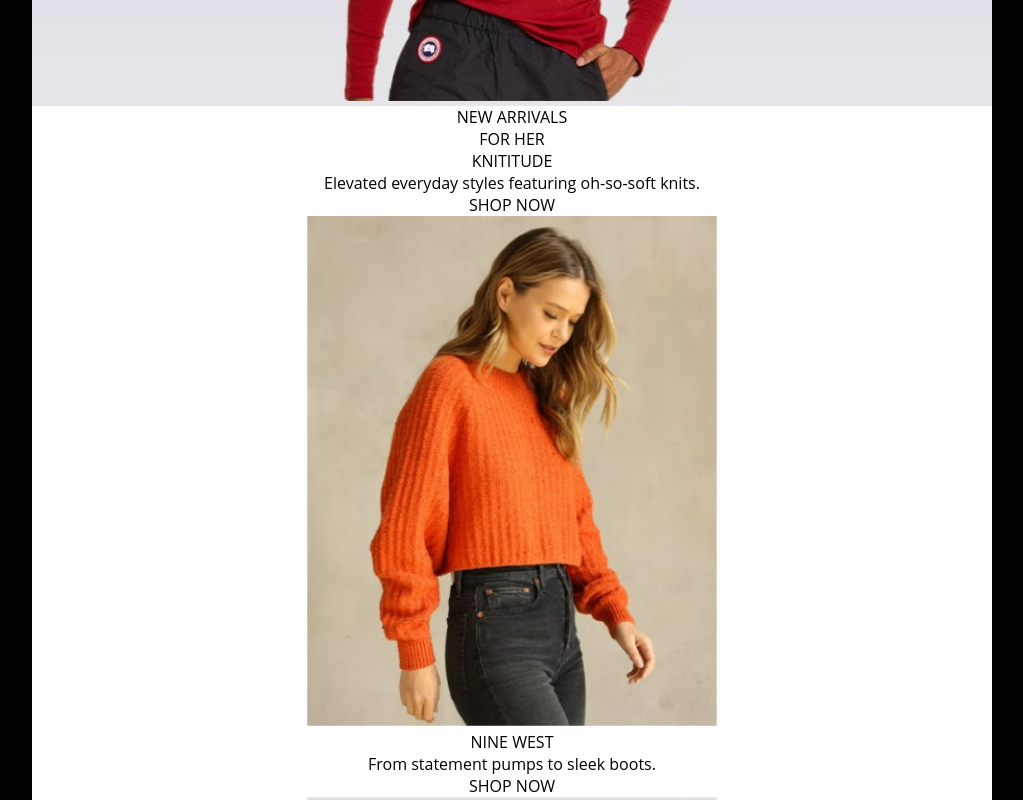
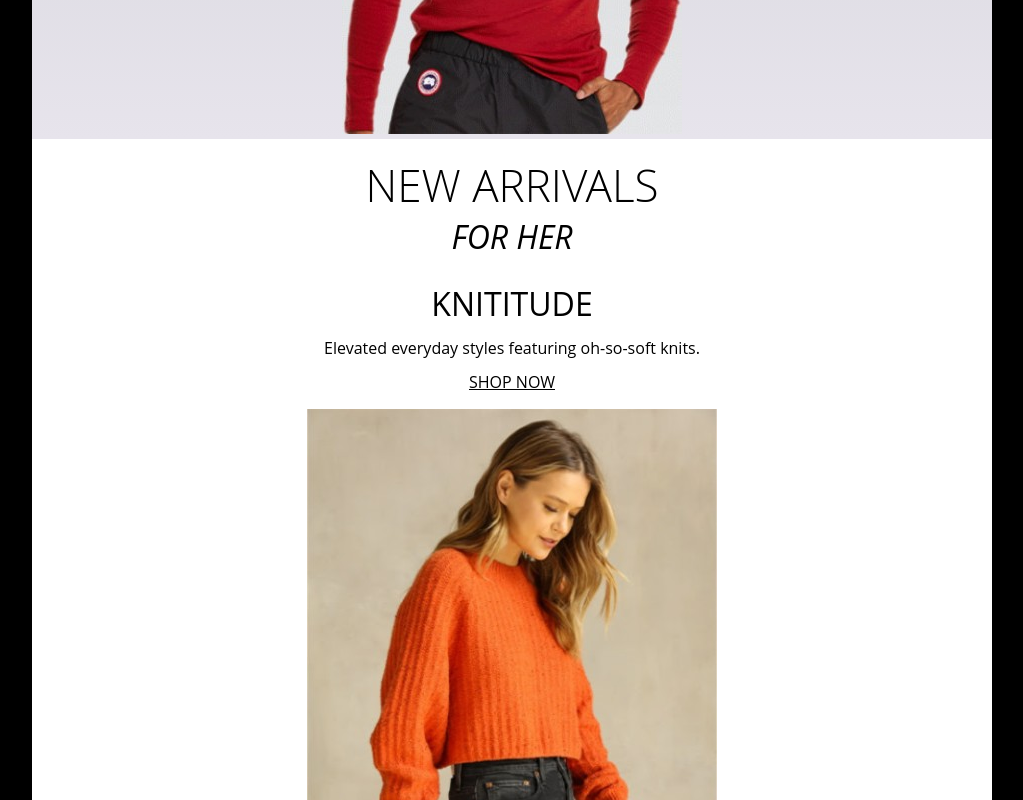
Before and after one commit to DreamEcho100/next_html_email_test, a Next.js app: page / in a window 1280 px wide. Shown: the part 700-1500 px from the top of the page, without its empty margins (128-1151 px from the left). Built offline with nearby package versions, Linux system fonts and the light colour scheme.

Commit message:
Stylizing 'NewArrivalsSection' and adding some necessary components

```diff
--- a/pages/index.tsx
+++ b/pages/index.tsx
@@ -189,6 +189,20 @@ const Link: FC<ILink> = ({ children, style, ...props }) => {
 	);
 };
 
+interface IParagraph extends HTMLAttributes<HTMLParagraphElement> {}
+const Paragraph: FC<IParagraph> = ({ children, style, ...props }) => {
+	const ParagraphStyles: CSSProperties = {
+		margin: 0,
+		padding: 0,
+		...(style || {}),
+	};
+	return (
+		<p style={ParagraphStyles} {...props}>
+			{children}
+		</p>
+	);
+};
+
 const EmailWrapper: FC<{ children?: ReactNode }> = ({ children }) => {
 	const globalStyles = css.global`
 		:root {
@@ -329,7 +343,7 @@ const CanadaGooseSection = () => {
 						align='center'
 						style={{
 							fontWeight: '500',
-							fontSize: '20px',
+							fontSize: '28px',
 							padding: '0 5px',
 							fontStyle: 'italic',
 							paddingTop: '5px',
@@ -337,7 +351,7 @@ const CanadaGooseSection = () => {
 					>
 						JUST DROPPED FOR HIM
 					</td>
-					<td align='center' style={{ fontWeight: '500', fontSize: '28px' }}>
+					<td align='center' style={{ fontWeight: '500', fontSize: '44px' }}>
 						CANADA GOOSE
 					</td>
 					<td
@@ -387,16 +401,30 @@ const NewArrivalsSectionItem = ({
 	src: string;
 }) => {
 	return (
-		<Table width='100%' trs>
-			<td align='center'>{title}</td>
-			<td align='center'>{description}</td>
-			<td align='center'>SHOP NOW</td>
+		<Table width='100%' trs style={{ padding: 8 }}>
+			<td align='center' style={{ fontSize: 32 }}>
+				{title}
+			</td>
+			<td align='center' style={{ padding: 12 }}>
+				{description}
+			</td>
 			<td align='center'>
-				<Image src={src} alt='knititude model' />
+				<Link
+					href='#'
+					style={{
+						textDecoration: 'underline',
+					}}
+				>
+					SHOP NOW
+				</Link>
+			</td>
+			<td align='center'>
+				<Image src={src} alt='knititude model' style={{ padding: 16 }} />
 			</td>
 		</Table>
 	);
 };
+
 const NewArrivalsSection = () => {
 	const data = [
 		{
@@ -415,8 +443,28 @@ const NewArrivalsSection = () => {
 		<Table width='100%' tr>
 			<td>
 				<Table width='100%' trs>
-					<td align='center'>NEW ARRIVALS</td>
-					<td align='center'>FOR HER</td>
+					<td align='center'>
+						<Paragraph
+							style={{
+								fontWeight: 'lighter',
+								fontSize: '44px',
+								marginTop: 16,
+							}}
+						>
+							NEW ARRIVALS
+						</Paragraph>
+					</td>
+					<td align='center'>
+						<Paragraph
+							style={{
+								fontStyle: 'italic',
+								fontSize: '32px',
+								marginBottom: 16,
+							}}
+						>
+							FOR HER
+						</Paragraph>
+					</td>
 				</Table>
 				{data.map((item) => (
 					<NewArrivalsSectionItem key={item.title} {...item} />
```
